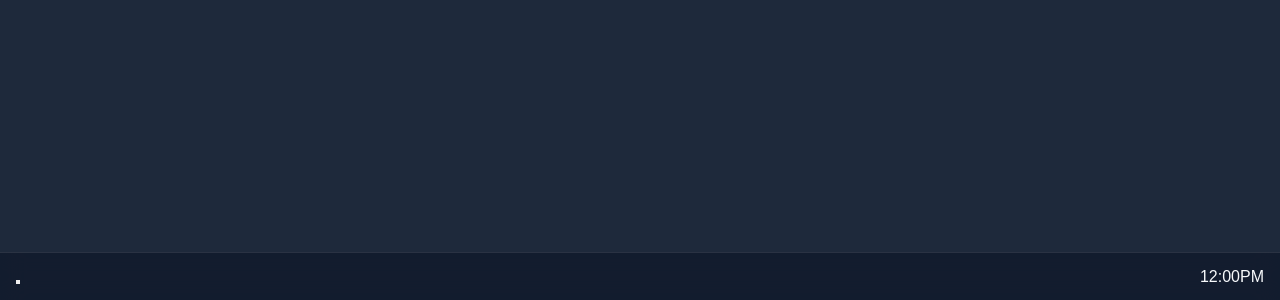
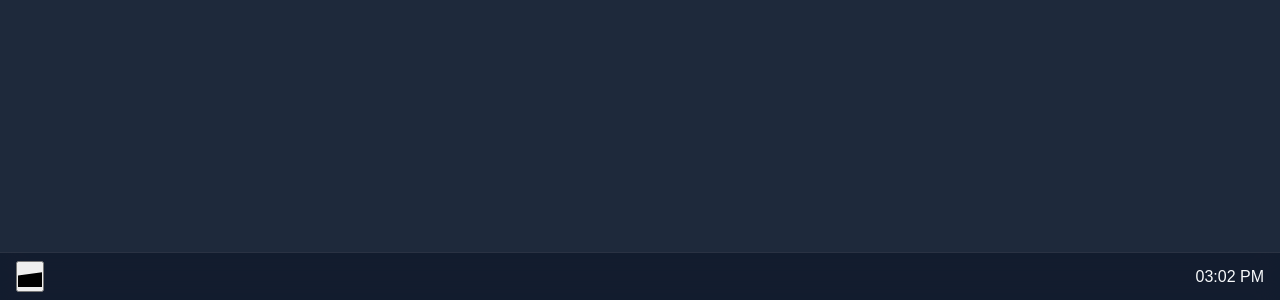
Before and after one commit to KhelProgramming/MiniOs, a React (Vite) app in the folder mini-os-sandbox/: page / in a window 1280 px wide. Shown: the part 500-800 px from the top of the page. Built offline with nearby package versions, Linux system fonts and the light colour scheme.

Commit message:
feat: added dynamic system time

```diff
--- a/mini-os-sandbox/src/components/Taskbar.jsx
+++ b/mini-os-sandbox/src/components/Taskbar.jsx
@@ -3,10 +3,23 @@ import './Taskbar.css';
 
 export default function Taskbar(){
 
+    const [time, setTime] = useState(new Date().toLocaleTimeString([], { hour: '2-digit', minute: '2-digit'}))
+
+    useEffect(() => {
+        const timer = setInterval(() => {
+            setTime(new Date().toLocaleTimeString([], {hour: '2-digit', minute: '2-digit'}))
+        }, 1000);
+
+        return () => clearInterval(timer);
+    }, []);
+
     return(
         <div className='taskbar-container'>
             <div className='taskbar-left'>
-                <button className='taskbar-button'>
+                <button className='start-btn'>
+                    <svg viewbox="0 0 88 88" width='24' height='24'>
+                        <path fill='currentColor' d='M0 12.402l35.687-4.86.016 34.423-35.67.203zm35.67 33.528l.027 34.453-35.697-4.892v-29.764zm4.316-34.536l48.014-6.894v37.291h-48.014zm48.014 38.303l-.014 37.291-48 6.891-.014-34.331z' />
+                    </svg>
 
                 </button>
             </div>
@@ -16,7 +29,7 @@ export default function Taskbar(){
             </div>
 
             <div className='taskbar-tray'>
-                <span>12:00PM</span>
+                <span>{time}</span>
             </div>
         </div>
     )
```
